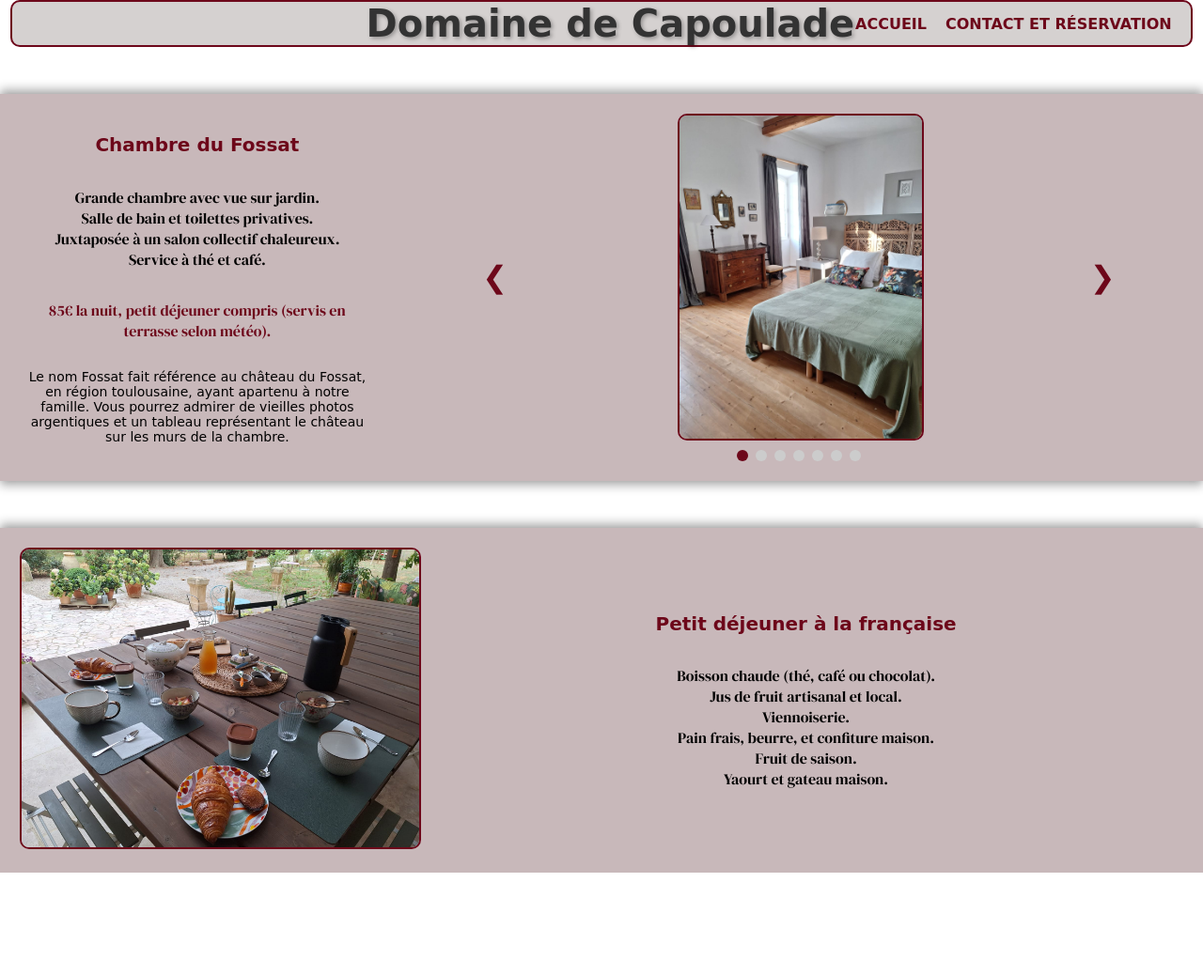
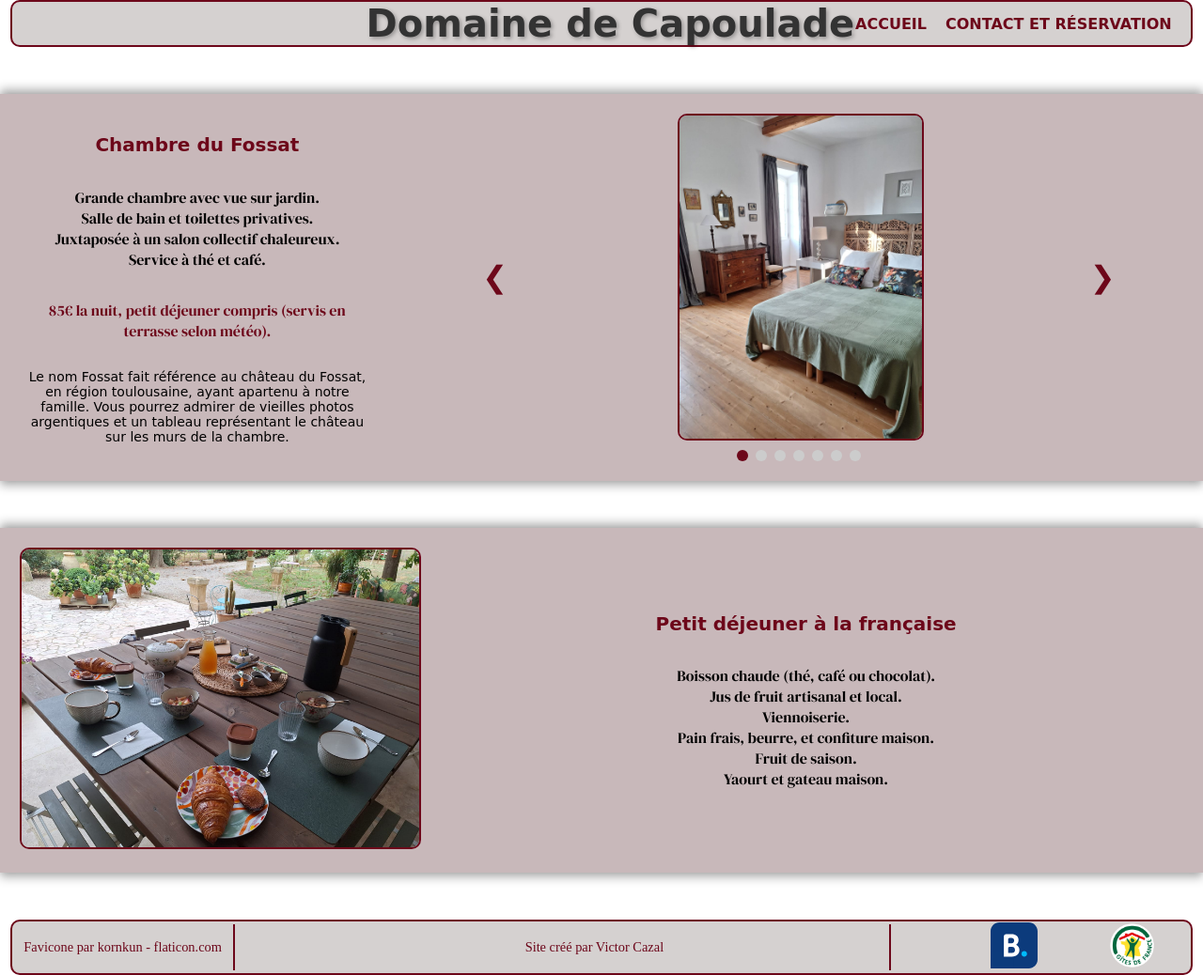
Before and after one commit to Victor-Cazal/SiteDomaineDeCapoulade, a plain HTML site: page chambre.html in a window 1280 px wide. Shown: the whole page at 94% size. Before the commit the page ends 929 px from the top, so only its background shows below. Drawn offline with Linux system fonts and the light colour scheme.

Commit message:
Intégration du pied de page sur toutes les pages + amélioration du CSS sur les liens du pied de page

```diff
--- a/chambre.html
+++ b/chambre.html
@@ -13,6 +13,9 @@
 
   <script src="enTete.js"></script>
   <script src="chambre.js"></script>
+
+  <script src="piedDePage.js" defer></script>
+  <link rel="stylesheet" href="piedDePage.css">
 
 
 </head>
@@ -82,6 +85,15 @@
   </div>
 </div>
 
+  <!--Footer-->
+  <script>
+    document.addEventListener('DOMContentLoaded', () => {
+      chargerPiedDePage([
+        { text: "Favicone par kornkun - flaticon.com", href: "https://www.flaticon.com/fr/icones-gratuites/vignoble" }
+      ]);
+    });
+  </script>
+
 
 </body>
 </html>
--- a/piedDePage.css
+++ b/piedDePage.css
@@ -1,3 +1,9 @@
+/*Style pour le pied de page*/
+footer {
+    display: flex;
+    justify-content: center;
+}
+
     .piedDePage {
         margin-top: 50px;
 
@@ -22,10 +28,32 @@
             justify-content: center;
         }
 
+            .droitImage a {
+                font-size: 0.9rem;
+                color: #6d071a;
+                text-decoration: none;
+            }
+
+            .droitImage a:hover {
+                color: #b1003b;
+                text-decoration: underline;
+            }
+
         .createurSite {
             width : 50%;
+            height: 90%;
 
             border-right : 2px solid #6d071a;
+
+            display: flex;
+            justify-content: center;
+            align-items: center;
+        }
+
+            .createurSite a {
+                font-size: 0.9rem;
+                color: #6d071a;
+                text-decoration: none;
             }
 
         .logosPartenaire {
--- a/piedDePage.html
+++ b/piedDePage.html
@@ -3,7 +3,7 @@
   <div class="droitImage"><!--Contenue dynamique (Voir script)--></div>
 
   <div class="createurSite">
-    <p>Site créer par Victor Cazal</p>
+    <a href="https://github.com/Victor-Cazal">Site créé par Victor Cazal</a>
   </div>
 
   <div class="logosPartenaire">
```
Also changed, not shown: contactEtReservation.html (+13 -0 lines), index.css (+5 -11 lines), index.html (indentation only). Lines whose indentation alone changed are shown as unchanged.
